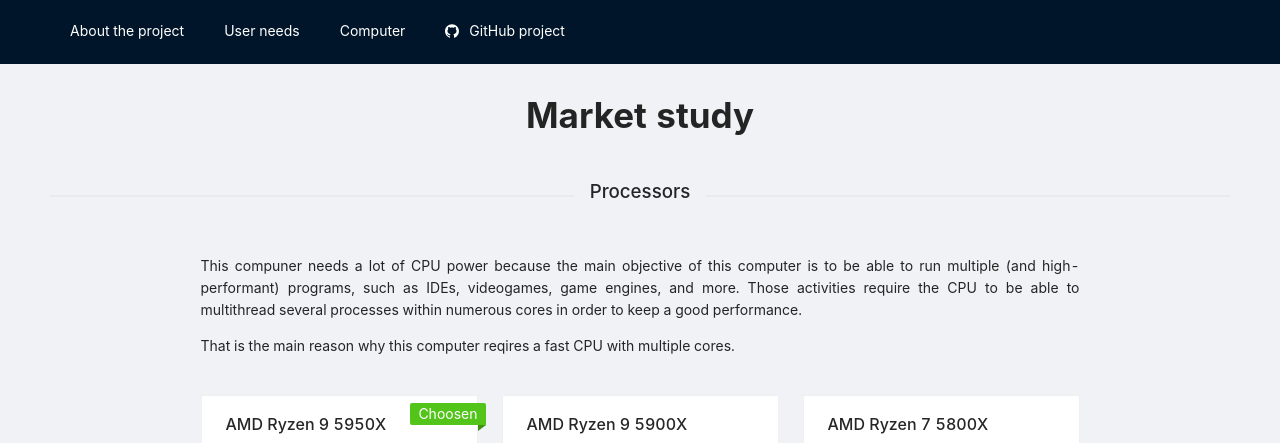
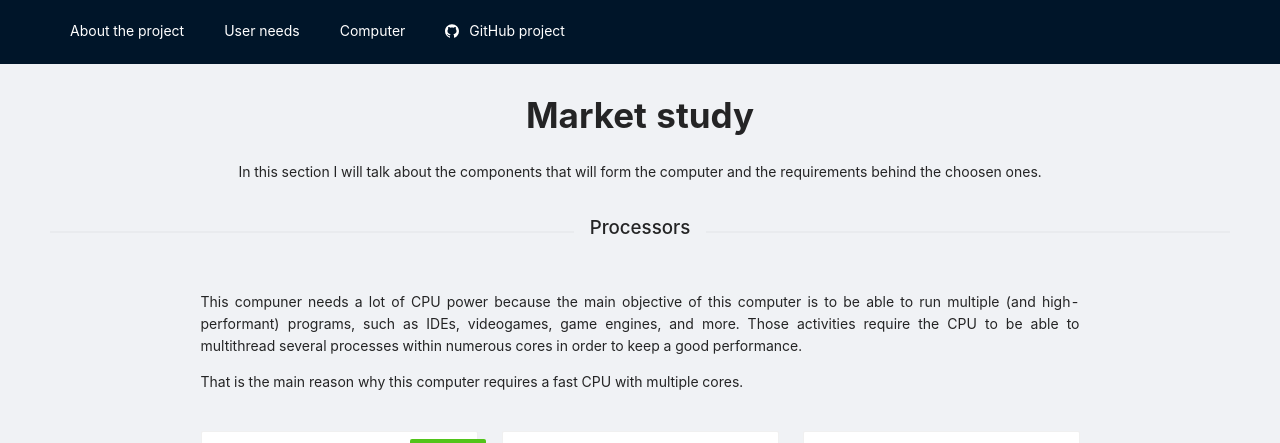
Before and after one commit to TheMineWayEstudis/M5-s-final-project-website, a React (Create React App) app in the folder web-m5/: page /computer/market-study in a window 1280 px wide. Shown: the top 443 px of the page. Built offline with nearby package versions, Linux system fonts and the light colour scheme.

Commit message:
Description

```diff
--- a/web-m5/src/view/marketStudy/MarketStudy.tsx
+++ b/web-m5/src/view/marketStudy/MarketStudy.tsx
@@ -1,3 +1,4 @@
+import SectionDescription from '../shared/components/SectionDescription';
 import SectionTitle from '../shared/components/SectionTitle';
 import boxes from './components/BOXes';
 import cactuses from './components/CACTUSes';
@@ -22,7 +23,7 @@ export default function MarketStudy() {
             components: cpus,
             explanation: [
                 "This compuner needs a lot of CPU power because the main objective of this computer is to be able to run multiple (and high-performant) programs, such as IDEs, videogames, game engines, and more. Those activities require the CPU to be able to multithread several processes within numerous cores in order to keep a good performance.",
-                "That is the main reason why this computer reqires a fast CPU with multiple cores.",
+                "That is the main reason why this computer requires a fast CPU with multiple cores.",
             ],
         },
         {
@@ -121,7 +122,9 @@ export default function MarketStudy() {
     return (
         <>
             <SectionTitle>Market study</SectionTitle>
-
+            <SectionDescription>
+                In this section I will talk about the components that will form the computer and the requirements behind the choosen ones.
+            </SectionDescription>
             {
                 components.map((c) => (
                     <MarketStudyItemGroup
--- /dev/null
+++ b/web-m5/src/view/shared/components/SectionDescription.tsx
@@ -0,0 +1,11 @@
+type Props = {
+    children: string;
+}
+
+export default function SectionDescription(props: Props) {
+    return (
+        <p
+            style={{textAlign: 'center'}}
+        >{props.children}</p>
+    );
+}
```
